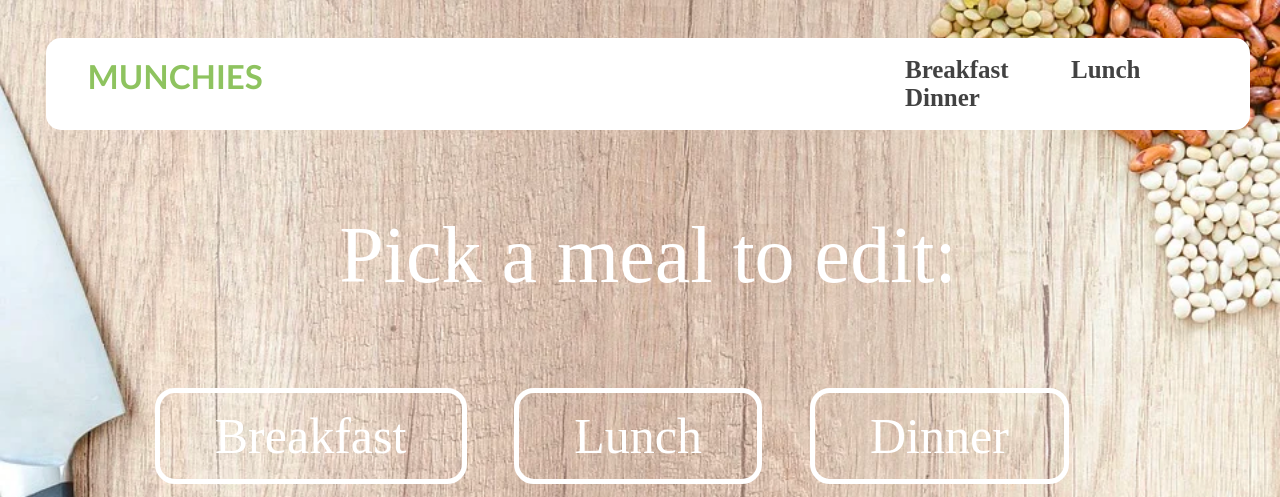
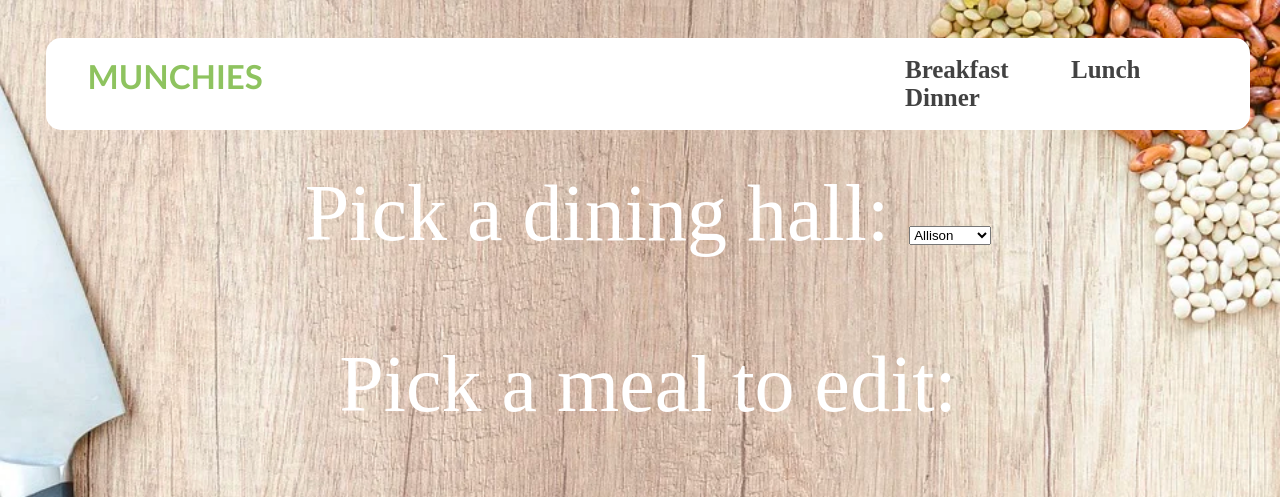
Before and after one commit to amamywang/wildhacks-project, a Flask app: page / in a window 1280 px wide. Shown: the top 497 px of the page. Run offline with Flask 2, Linux system fonts and the light colour scheme; parts of the project's set-up code (start-up, migrations or seed data) failed here and were passed over.

Commit message:
dropdown to pick dining halls

```diff
--- a/templates/home.html
+++ b/templates/home.html
@@ -16,6 +16,14 @@
 
     <main>
         <article id="home-body">
+            <label for="dininghalls">Pick a dining hall:</label>
+            <select name="dining" id="dining">
+                <option value="Allison">Allison</option>
+                <option value="Elder">Elder</option>
+                <option value="PlexEast">Plex East</option>
+                <option value="PlexWest">Plex West</option>
+                <option value="Sargent">Sargent</option>
+            </select>
             <p>Pick a meal to edit:</p>
                 <div class="home-text">
                     <a href="breakfast.html"><button id="bttn">Breakfast</button></a>
```
